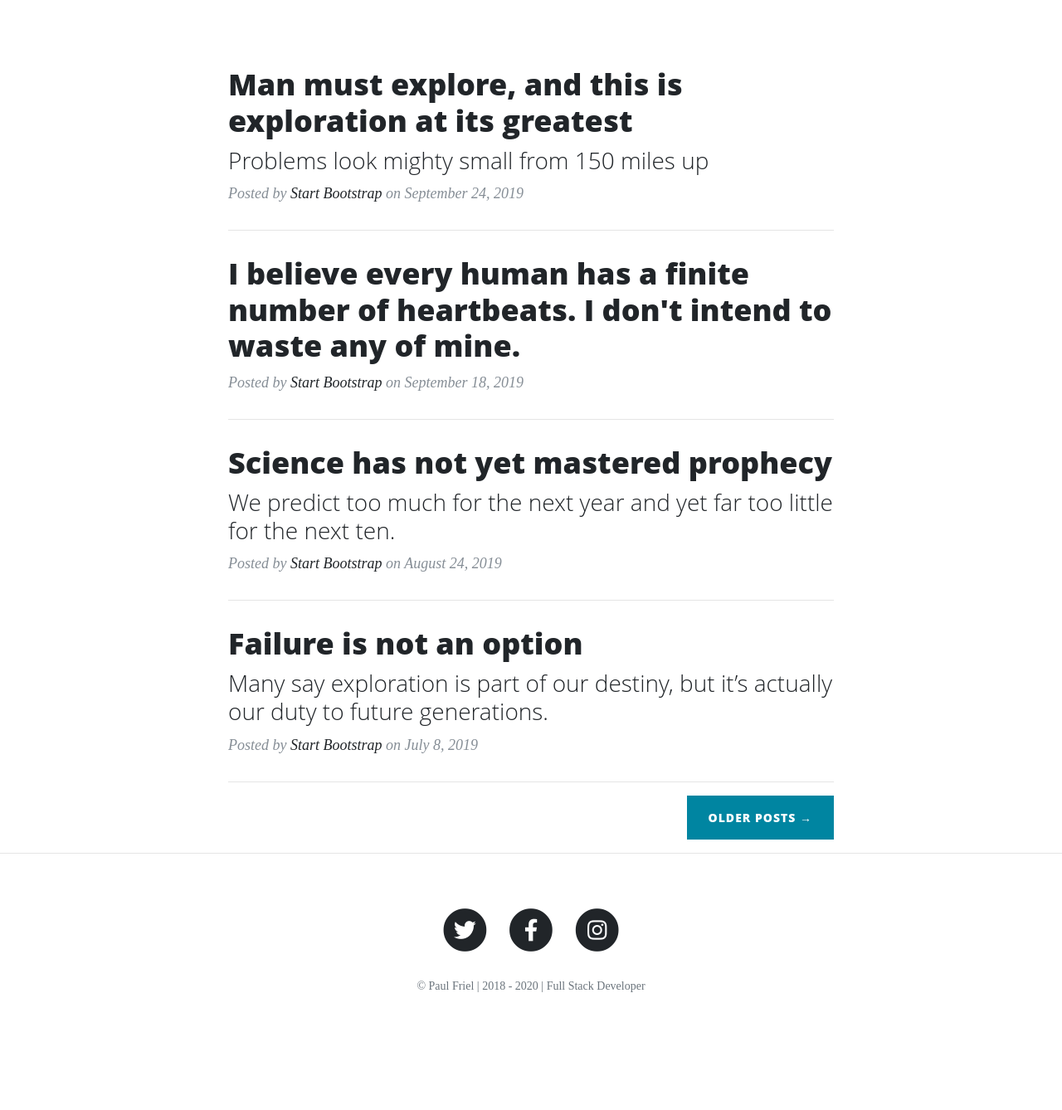
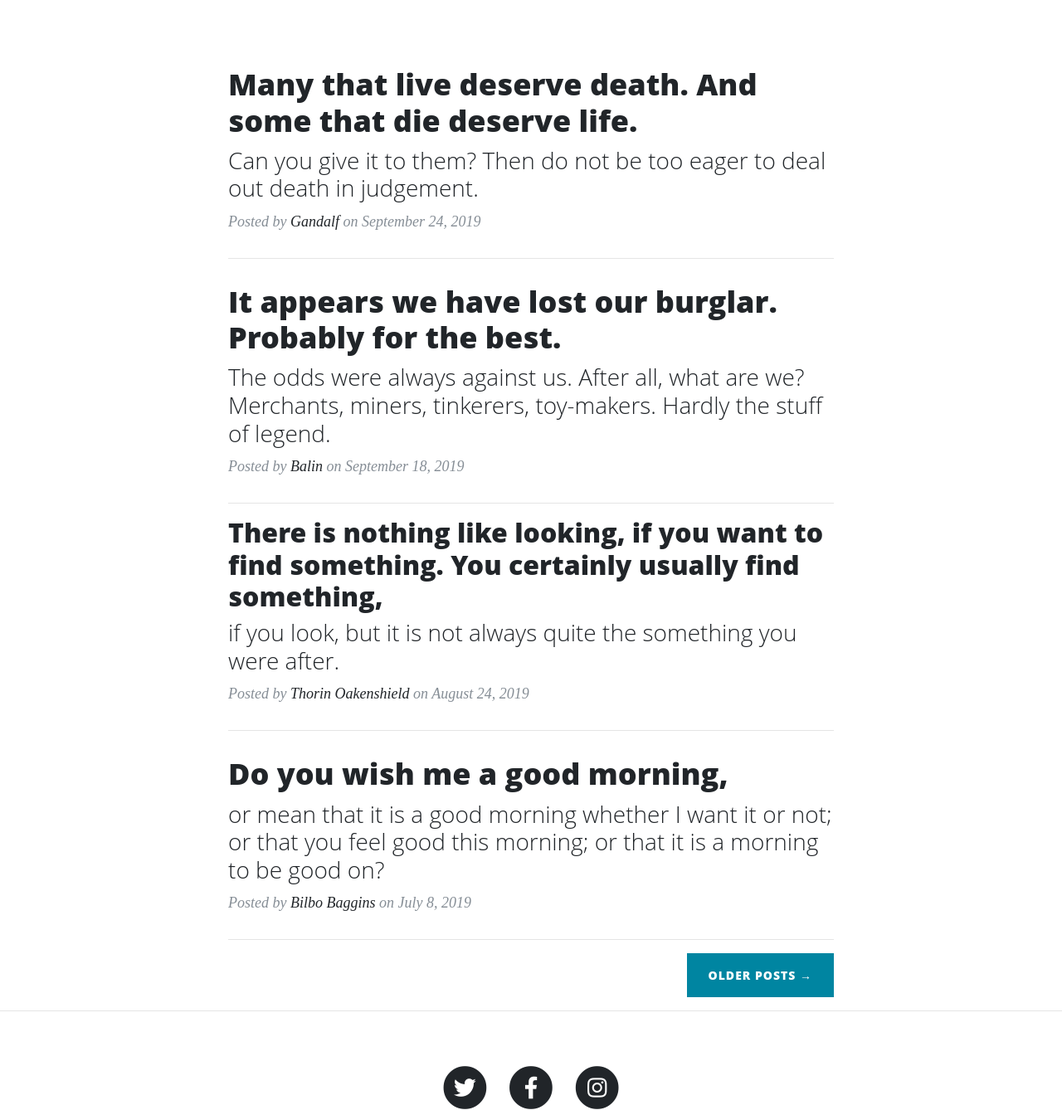
Before and after one commit to Spagettileg/thorin-and-dwarf-company, a Flask app: page / in a window 1280 px wide. Shown: the part 628-1966 px from the top of the page at 83% size. Before the commit the page ends 1824 px from the top, so only its background shows below. Run offline with Flask 2, Linux system fonts and the light colour scheme; some libraries are stand-ins or nearby versions.

Commit message:
Quotes material updated to target specific characters from The Hobbit and to provide a link to more quotes via a click button.

```diff
--- a/templates/index.html
+++ b/templates/index.html
@@ -4,61 +4,64 @@
     <div class="row">
       <div class="col-lg-8 col-md-10 mx-auto">
         <div class="post-preview">
-          <a href="post.html">
+          <a href="https://en.wikipedia.org/wiki/Gandalf">
             <h2 class="post-title">
-              Man must explore, and this is exploration at its greatest
+              Many that live deserve death. And some that die deserve life.
             </h2>
             <h3 class="post-subtitle">
-              Problems look mighty small from 150 miles up
+              Can you give it to them? Then do not be too eager to deal out death in judgement.
             </h3>
           </a>
           <p class="post-meta">Posted by
-            <a href="#">Start Bootstrap</a>
+            <a href="https://www.goodreads.com/quotes/tag/gandalf#:~:text=%E2%80%9CI%20will%20not%20say%3A%20do,all%20tears%20are%20an%20evil.%E2%80%9D&text=%E2%80%9CMany%20that%20live%20deserve%20death.">Gandalf</a>
             on September 24, 2019</p>
         </div>
         <hr>
         <div class="post-preview">
-          <a href="post.html">
+          <a href="https://en.wikipedia.org/wiki/Balin_(Middle-earth)">
             <h2 class="post-title">
-              I believe every human has a finite number of heartbeats. I don't intend to waste any of mine.
+              It appears we have lost our burglar. Probably for the best.
             </h2>
+            <h3 class="post-subtitle">
+              The odds were always against us. After all, what are we? Merchants, miners, tinkerers, toy-makers. Hardly the stuff of legend.
+            </h3>
           </a>
           <p class="post-meta">Posted by
-            <a href="#">Start Bootstrap</a>
+            <a href="https://www.thecharacterquotes.com/balin">Balin</a>
             on September 18, 2019</p>
         </div>
         <hr>
         <div class="post-preview">
           <a href="post.html">
-            <h2 class="post-title">
-              Science has not yet mastered prophecy
+            <h2 class="https://en.wikipedia.org/wiki/Thorin_Oakenshield">
+              There is nothing like looking, if you want to find something. You certainly usually find something,
             </h2>
             <h3 class="post-subtitle">
-              We predict too much for the next year and yet far too little for the next ten.
+              if you look, but it is not always quite the something you were after.
             </h3>
           </a>
           <p class="post-meta">Posted by
-            <a href="#">Start Bootstrap</a>
+            <a href="https://bookroo.com/quotes/thorin-oakenshield">Thorin Oakenshield</a>
             on August 24, 2019</p>
         </div>
         <hr>
         <div class="post-preview">
-          <a href="post.html">
+          <a href="https://en.wikipedia.org/wiki/Bilbo_Baggins">
             <h2 class="post-title">
-              Failure is not an option
+              Do you wish me a good morning,
             </h2>
             <h3 class="post-subtitle">
-              Many say exploration is part of our destiny, but it’s actually our duty to future generations.
+              or mean that it is a good morning whether I want it or not; or that you feel good this morning; or that it is a morning to be good on?
             </h3>
           </a>
           <p class="post-meta">Posted by
-            <a href="#">Start Bootstrap</a>
+            <a href="http://lotrproject.com/quotes/character/bilbo">Bilbo Baggins</a>
             on July 8, 2019</p>
         </div>
         <hr>
         <!-- Pager -->
         <div class="clearfix">
-          <a class="btn btn-primary float-right" href="#">Older Posts &rarr;</a>
+          <a class="btn btn-primary float-right" href="http://lotrproject.com/quotes/book/TheHobbit">Older Posts &rarr;</a>
         </div>
       </div>
     </div>
```
